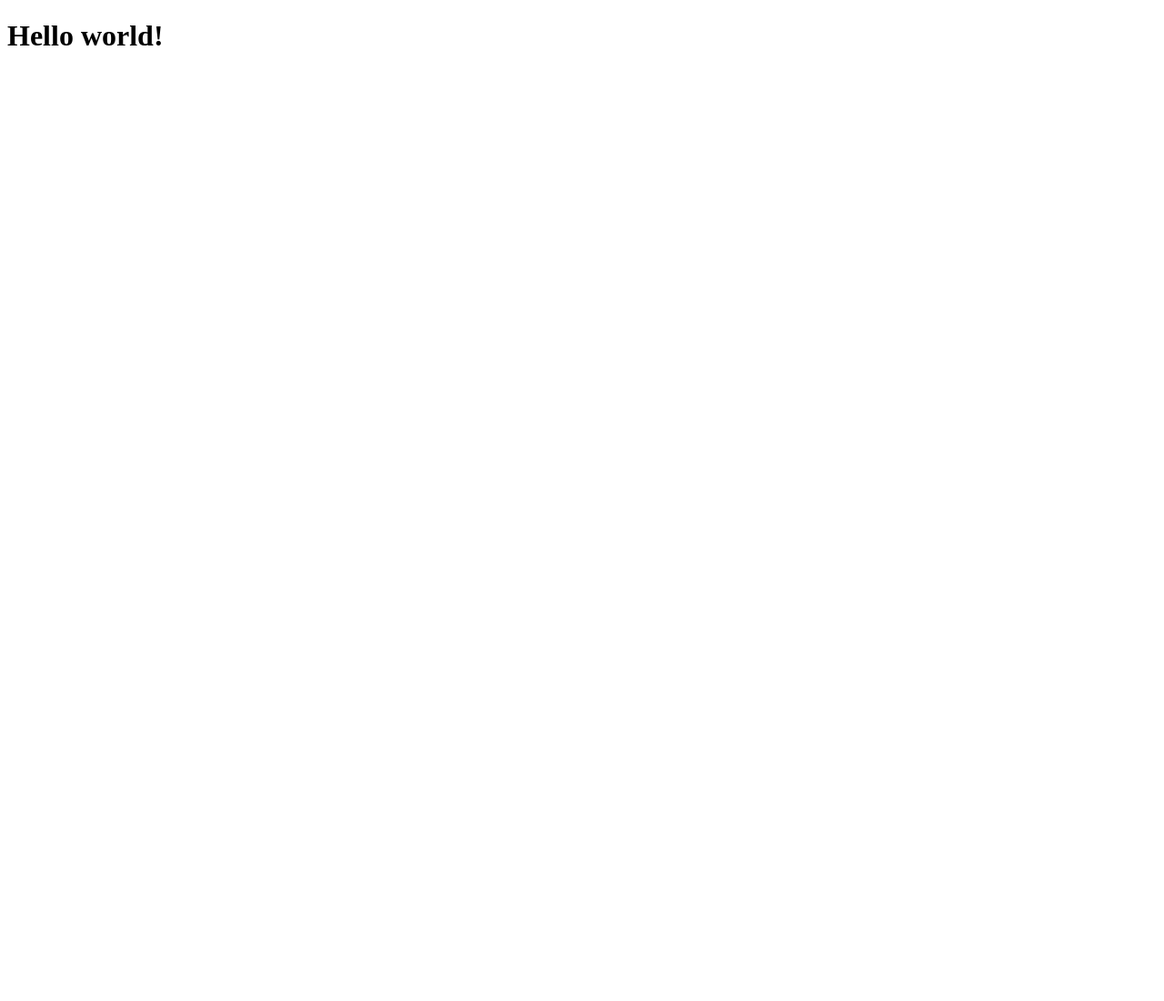
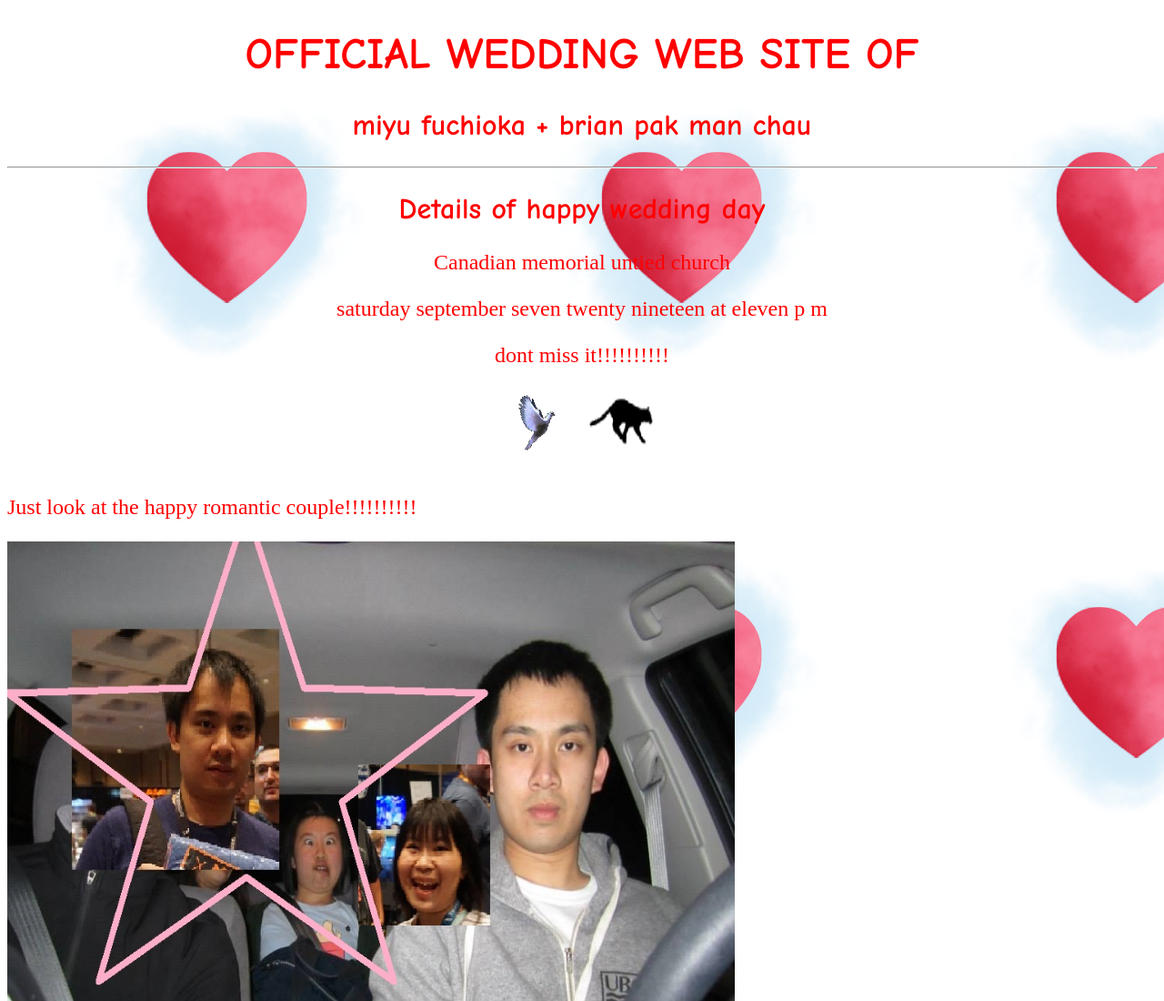
Before and after one commit to jordanmchiu/b-m-4eva, a plain HTML site: page index.html in a window 1280 px wide. Shown: the top 1100 px of the page at 91% size. Before the commit the page ends 800 px from the top, so only its background shows below. Drawn offline with Linux system fonts and the light colour scheme.

Commit message:
basic outline done i am going to be so disliked

```diff
--- a/index.html
+++ b/index.html
@@ -1,2 +1,65 @@
 <!DOCTYPE html>
-<h1>Hello world!</h1>
+
+<html>
+  <head>
+    <title>♥♥♥LOL YOU'RE WELCOME♥♥♥♥</title>
+    <style type="text/css">
+      .footer-links {
+        margin: 5px;
+      }
+      h1, h2 {
+        font-family: "Comic Sans MS", cursive, sans-serif;
+      }
+      h1 {
+        font-size: 3em;
+      }
+      h2 {
+        font-size: 2em;
+      }
+      p {
+        font-size: 1.5em;
+      }
+      * {
+        cursor: url(img/cursor-heart.ani), url(http://ani.cursors-4u.net/symbols/sym-8/sym759.png), auto !important;
+      }
+    </style>
+  </head>
+  <body bgcolor="#000000" background="img/heart.gif" text="#ff0000" link="#ff4c4c" vlink="#ff4c4c" alink="#ff4c4c">
+    <center>
+      <h1>OFFICIAL WEDDING WEB SITE OF</h1>
+      <h2> miyu fuchioka + brian pak man chau</h2>
+      <hr>
+      <h2>Details of happy wedding day</h2>
+      <p>Canadian memorial untied church</p>
+      <p>saturday september seven twenty nineteen at eleven p m</p>
+      <p>dont miss it!!!!!!!!!!</p>
+      <img src="img/birb.gif" height=70 width=80 alt="birb" border=0>
+      <img src="img/meow.gif" height=70 width=80 alt="meow" border=0>
+    </center>
+    <br>
+    <p>Just look at the happy romantic couple!!!!!!!!!!</p>
+    <img src="img/cute-couple-omg.jpg" height=700 width=800 alt="CUTE COUPLE OMG" border=0>
+    <img src="img/lol-you-two.jpg" height=700 width=800 alt="whooooop" border=0>
+    <img src="img/european-vaycay.jpg" height=700 width=400 alt="CUTE COUPLE OMG" border=0>
+    <BR>
+    <p>tell ur friendz</p>
+
+
+
+    <font size="-1">This totally serious and not at all joke website was made by Jordan Chiu &copy; 2019</font><br>
+
+
+
+    </center>
+
+
+
+    <script type="text/javascript">
+        //trackOmnitureScode( 'Space Jam - Home' );
+    </script>
+
+  </body>
+
+
+
+</html>
```
Also changed, not shown: img/21366828_10155703744475859_8658561496345943385_o.jpg (added), img/birb.gif (added), img/cute-couple-omg.jpg (added), img/european-vaycay.jpg (added), img/heart.gif (added), img/lol-you-two.jpg (added), img/meow.gif (added), 1 other file.
